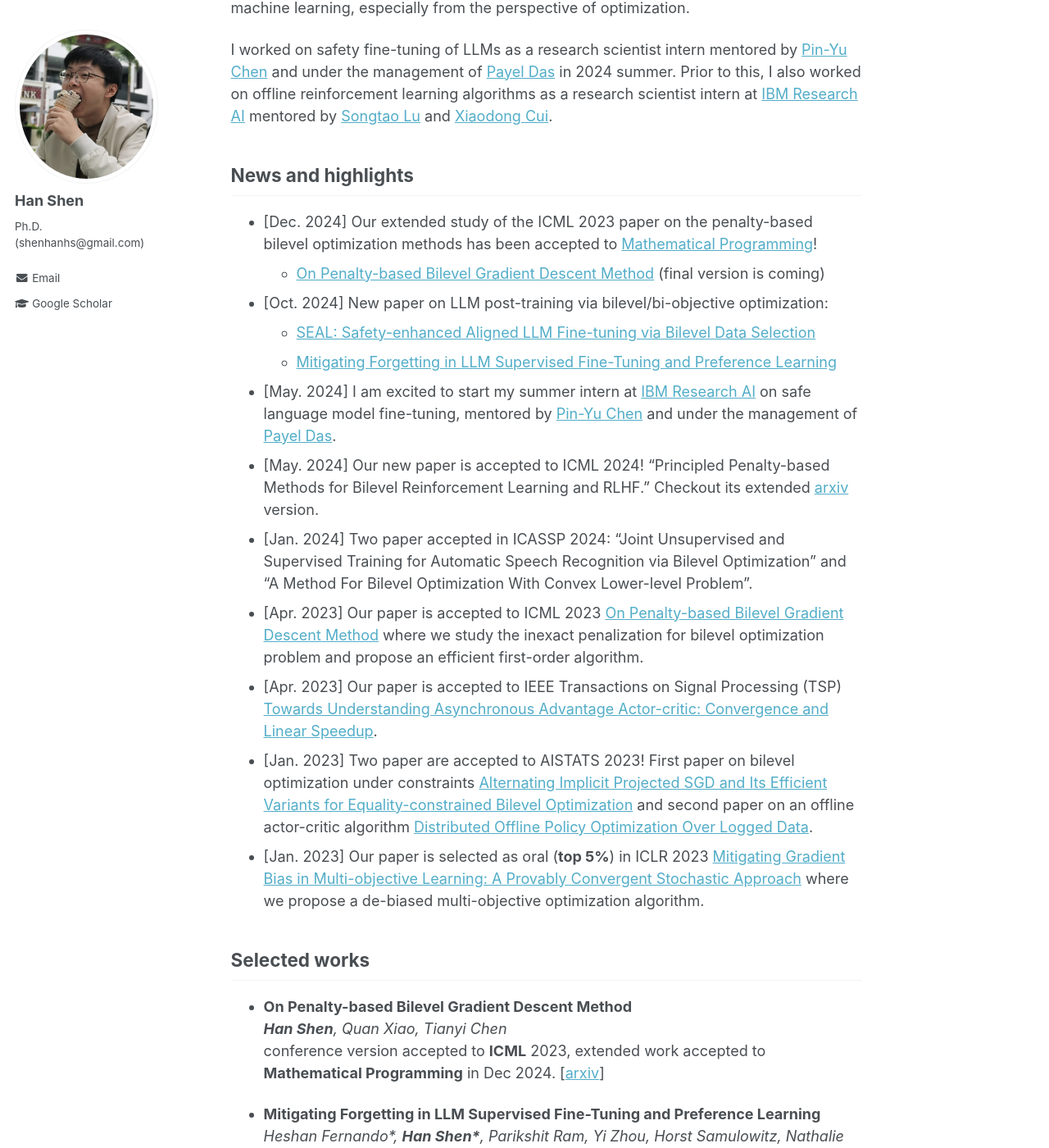
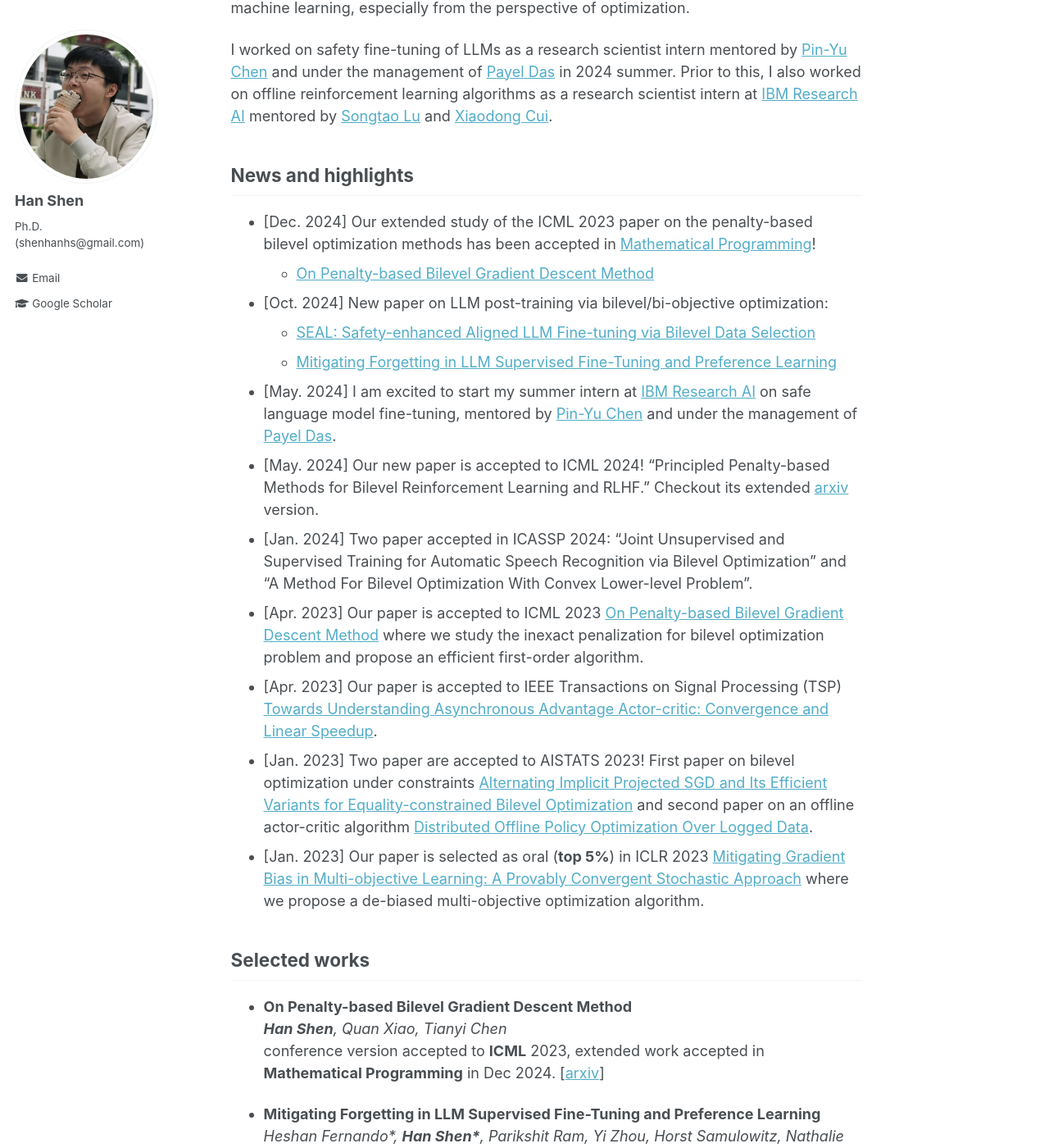
Before and after one commit to hanshen95/hanshen95.github.io, a Jekyll site: the page built from _pages/about.md, in a window 1280 px wide and 1400 px high, scrolled down 245 px. Shown: the whole window at 82% size. Built offline with Jekyll 4.4.1, drawn with Linux system fonts in a browser that asks for light colours.

Commit message:
Update about.md

```diff
--- a/_pages/about.md
+++ b/_pages/about.md
@@ -30,8 +30,8 @@
 
 
 ## News and highlights
-* [Dec. 2024] Our extended study of the ICML 2023 paper on the penalty-based bilevel optimization methods has been accepted to [Mathematical Programming](https://link.springer.com/journal/10107)!
-  * [On Penalty-based Bilevel Gradient Descent Method](https://arxiv.org/abs/2302.05185) (final version is coming)
+* [Dec. 2024] Our extended study of the ICML 2023 paper on the penalty-based bilevel optimization methods has been accepted in [Mathematical Programming](https://link.springer.com/journal/10107)!
+  * [On Penalty-based Bilevel Gradient Descent Method](https://arxiv.org/abs/2302.05185)
 * [Oct. 2024] New paper on LLM post-training via bilevel/bi-objective optimization:
   * [SEAL: Safety-enhanced Aligned LLM Fine-tuning via Bilevel Data Selection](https://arxiv.org/abs/2410.07471)
   * [Mitigating Forgetting in LLM Supervised Fine-Tuning and Preference Learning](https://arxiv.org/abs/2410.15483)
@@ -52,7 +52,7 @@
 
 * <b>On Penalty-based Bilevel Gradient Descent Method</b>\
 *<b>Han Shen</b>, Quan Xiao, Tianyi Chen*\
-conference version accepted to <b>ICML</b> 2023, extended work accepted to <b>Mathematical Programming</b> in Dec 2024. [[arxiv](https://arxiv.org/abs/2302.05185)]
+conference version accepted to <b>ICML</b> 2023, extended work accepted in <b>Mathematical Programming</b> in Dec 2024. [[arxiv](https://arxiv.org/abs/2302.05185)]
 
 * <b>Mitigating Forgetting in LLM Supervised Fine-Tuning and Preference Learning</b>\
   *Heshan Fernando\*, <b>Han Shen\*</b>, Parikshit Ram, Yi Zhou, Horst Samulowitz, Nathalie Baracaldo, Tianyi Chen*\
```
